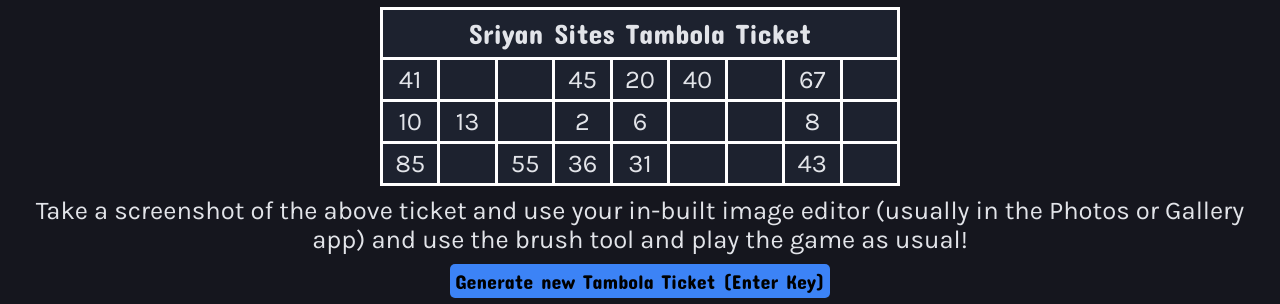
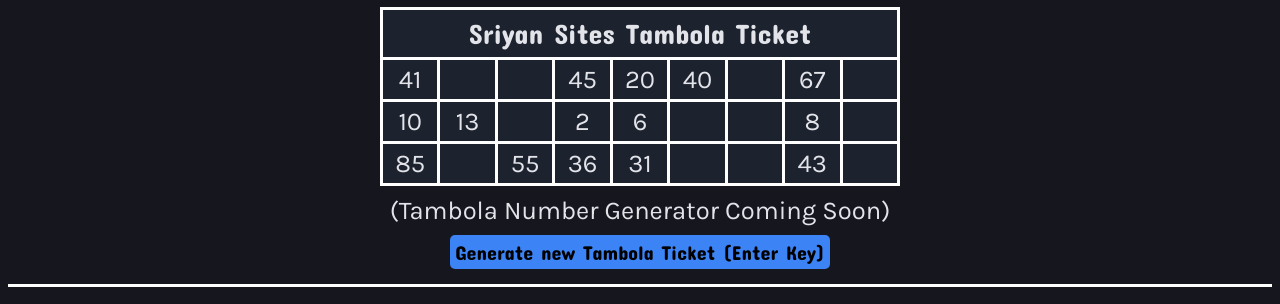
Before and after one commit to Sriyan-Nakka/tambolaTicketGenerator.com, a plain HTML site: page index.html in a window 1280 px wide. Both pictures are taken after a click on the button "Generate new Tambola Ticket (Enter Key)". Shown: the part 136-440 px from the top of the page. Drawn offline with Linux system fonts and the light colour scheme.

Commit message:
version 1.06

```diff
--- a/index.html
+++ b/index.html
@@ -183,11 +183,7 @@
               <td id="r3c9">9</td>
             </tr>
           </table>
-          <div>
-            Take a screenshot of the above ticket and use your in-built image
-            editor (usually in the Photos or Gallery app) and use the brush tool
-            and play the game as usual!
-          </div>
+          <div>(Tambola Number Generator Coming Soon)</div>
         </div>
       </center>
       <div id="generateDiv">
@@ -225,7 +221,7 @@
         </a>
         <br />
         &copy; Copyright, Sai Sriyan Nakka 2025, All Rights Reserved.
-        <br />Version 1.05 <br />
+        <br />Version 1.06 <br />
       </center>
     </footer>
   </body>
```
